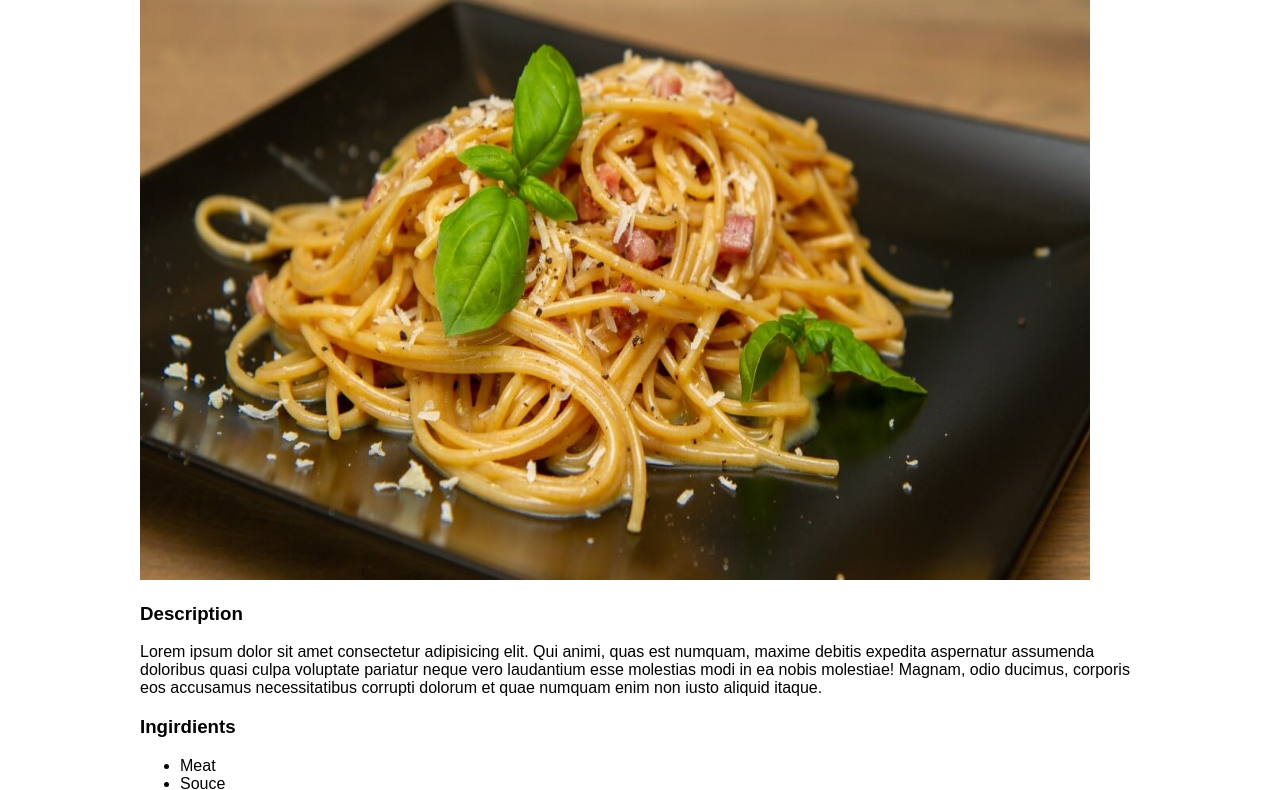
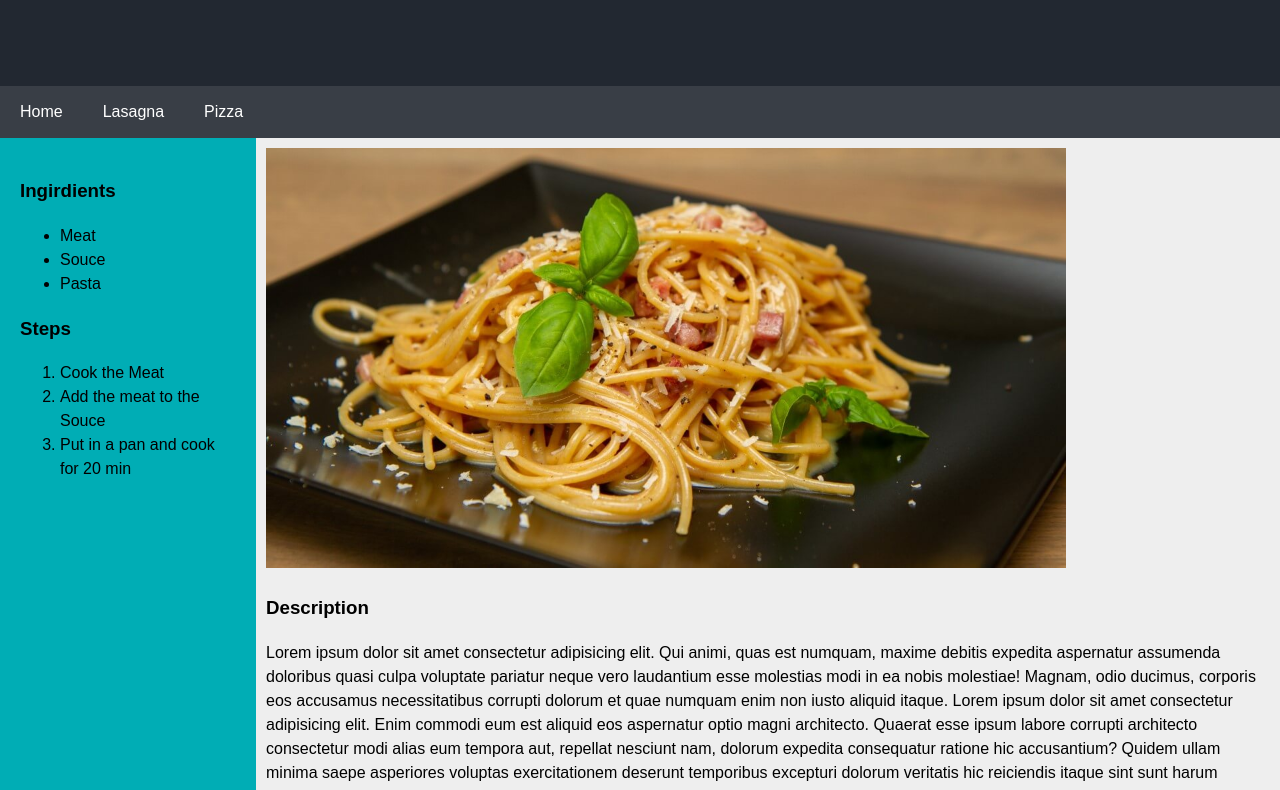
Before and after one commit to Tobirob/odin-recipes, a plain HTML site: page recipes/carbonara.html in a window 1280 px wide. Shown: the part 170-960 px from the top of the page. Drawn offline with Linux system fonts and the light colour scheme.

Commit message:
modified

```diff
--- a/recipes/carbonara.html
+++ b/recipes/carbonara.html
@@ -8,20 +8,19 @@
     <title>Carbonara</title>
 </head>
 <body>
-<div class="content">
+
+    <div class="header">
     <h1> Carbonara </h1>
-    <ul class="nav">
-        <li><a href="lasagna.html" alt="lasagna"> Lasagna </a></li>
-        <li><a href="pizza.html" alt="pizza"> Pizza </a></li>
-        <li><a href="../index.html" alt="carbonara"> Home </a></li>
-        </ul>
+    </div>
+    <div class="navbar">
+        <a href="../index.html" alt="carbonara"> Home </a>
+        <a href="lasagna.html" alt="lasagna"> Lasagna </a>
+        <a href="pizza.html" alt="pizza"> Pizza </a>
 
-    <img src="../img/carbonara.jpg" alt="lasagna" width="950px" height="600px">
+    </div>
 
-    <h3>Description</h3>
-
-    <p>Lorem ipsum dolor sit amet consectetur adipisicing elit. Qui animi, quas est numquam, maxime debitis expedita aspernatur assumenda doloribus quasi culpa voluptate pariatur neque vero laudantium esse molestias modi in ea nobis molestiae! Magnam, odio ducimus, corporis eos accusamus necessitatibus corrupti dolorum et quae numquam enim non iusto aliquid itaque.</p>
-
+<div class="row">
+    <div class="side">
     <h3>Ingirdients</h3>
 
     <ul>
@@ -37,6 +36,14 @@
         <li>Add the meat to the Souce</li>
         <li>Put in a pan and cook for 20 min</li>
     </ol>
+    </div>
+    <div class="main">
+    <img src="../img/carbonara.jpg" alt="lasagna" width="800px" height="auto">
+    <h3>Description</h3>
+
+    <p>Lorem ipsum dolor sit amet consectetur adipisicing elit. Qui animi, quas est numquam, maxime debitis expedita aspernatur assumenda doloribus quasi culpa voluptate pariatur neque vero laudantium esse molestias modi in ea nobis molestiae! Magnam, odio ducimus, corporis eos accusamus necessitatibus corrupti dolorum et quae numquam enim non iusto aliquid itaque. Lorem ipsum dolor sit amet consectetur adipisicing elit. Enim commodi eum est aliquid eos aspernatur optio magni architecto. Quaerat esse ipsum labore corrupti architecto consectetur modi alias eum tempora aut, repellat nesciunt nam, dolorum expedita consequatur ratione hic accusantium? Quidem ullam minima saepe asperiores voluptas exercitationem deserunt temporibus excepturi dolorum veritatis hic reiciendis itaque sint sunt harum placeat animi ducimus laudantium non nihil incidunt, nostrum error nesciunt? Explicabo aperiam inventore incidunt perferendis quaerat. Similique nemo quis consectetur exercitationem quibusdam officiis, aperiam, laboriosam totam alias a quam consequatur molestias doloribus nam rerum? Alias neque sed quaerat maiores est impedit fugiat! Eaque.</p>
+    </div>
 </div>
+
 </body>
 </html>
--- a/style.css
+++ b/style.css
@@ -6,6 +6,7 @@
 body {
     margin: 0px;
     font-family: Arial, Helvetica, sans-serif;
+    line-height: 1.5;
 }
 
 .header {
@@ -55,7 +56,3 @@ body {
     max-width: 1000px;
     margin: auto;
 }
-
-.textspace {
-    line-height: 1.5;
-}
```
Also changed, not shown: recipes/pizza.html (+2 -2 lines), 1 other file.
